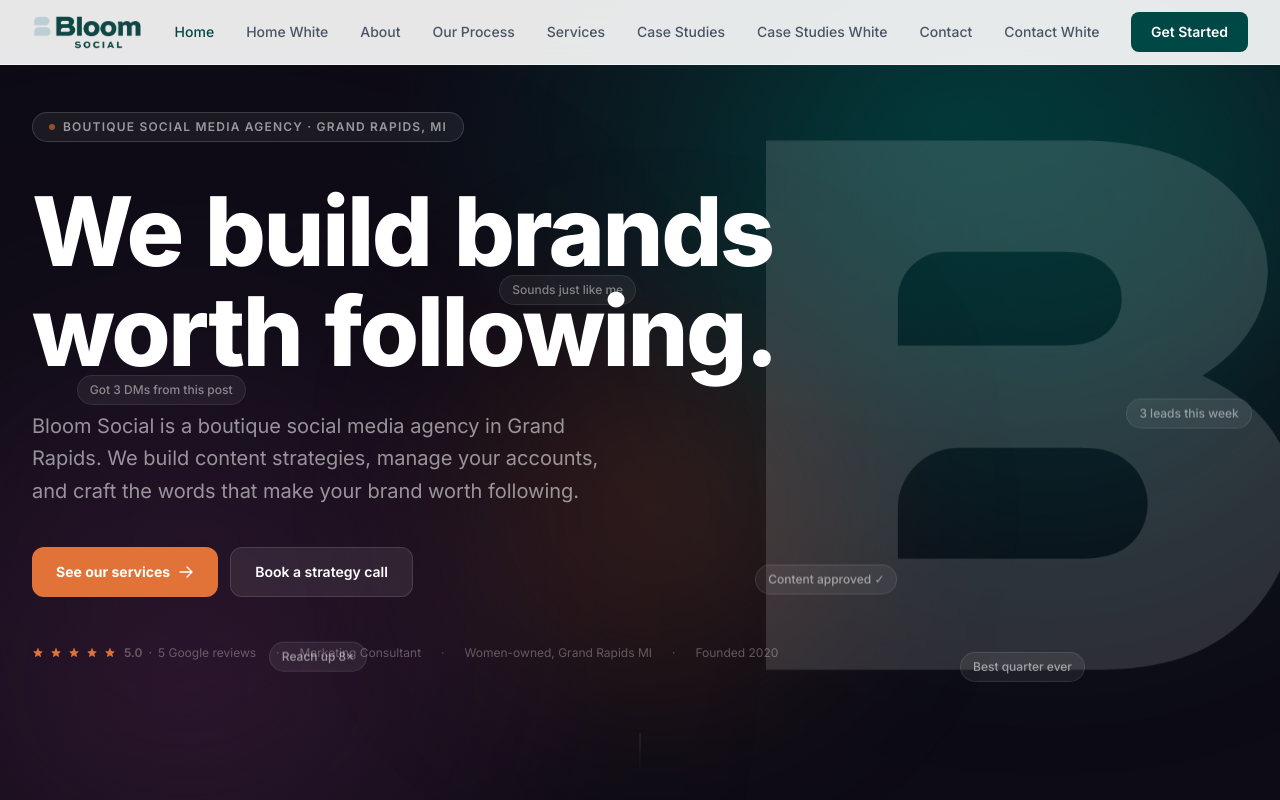
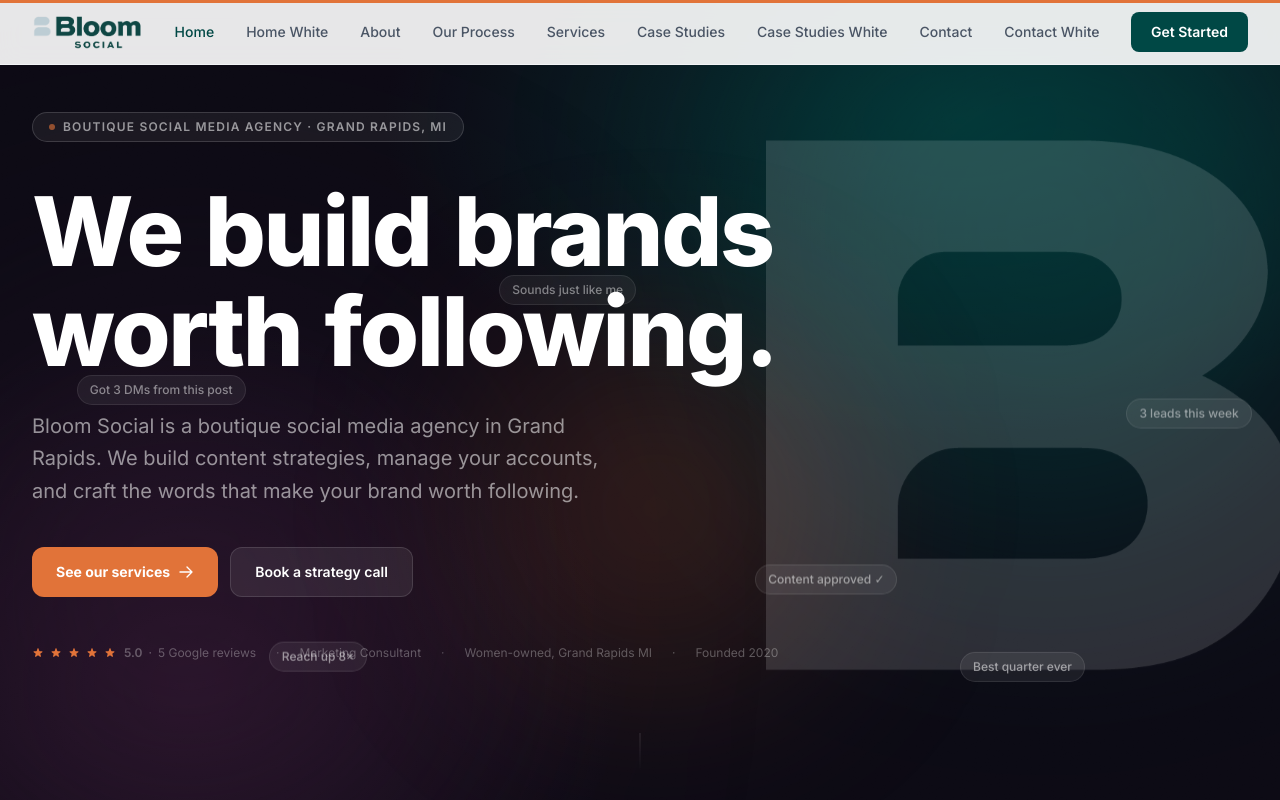
Before and after one commit to ebl00m22/bloom-landing, a Next.js app: page / in a window 1280 px wide. Shown: the top 800 px of the page. Built offline with nearby package versions, Linux system fonts and the light colour scheme.

Commit message:
Add orange scroll progress bar to all pages

```diff
--- a/src/app/layout.tsx
+++ b/src/app/layout.tsx
@@ -6,6 +6,7 @@
 import SmoothScroll from "@/components/SmoothScroll";
 import CustomCursor from "@/components/CustomCursor";
 import PageTransition from "@/components/PageTransition";
+import ScrollProgress from "@/components/ScrollProgress";
 import "./globals.css";
 
 const inter = Inter({
@@ -128,6 +129,7 @@
             })
           }}
         />
+        <ScrollProgress />
         <CustomCursor />
         <SmoothScroll />
         <Navigation />
--- /dev/null
+++ b/src/components/ScrollProgress.tsx
@@ -0,0 +1,20 @@
+"use client";
+
+import { motion, useScroll, useSpring } from "framer-motion";
+
+export default function ScrollProgress() {
+  const { scrollYProgress } = useScroll();
+  const scaleX = useSpring(scrollYProgress, {
+    stiffness: 280,
+    damping: 32,
+    restDelta: 0.001,
+  });
+
+  return (
+    <motion.div
+      aria-hidden="true"
+      className="fixed top-0 left-0 right-0 h-[2.5px] bg-[#e17339] origin-left z-[9998] pointer-events-none"
+      style={{ scaleX }}
+    />
+  );
+}
```
